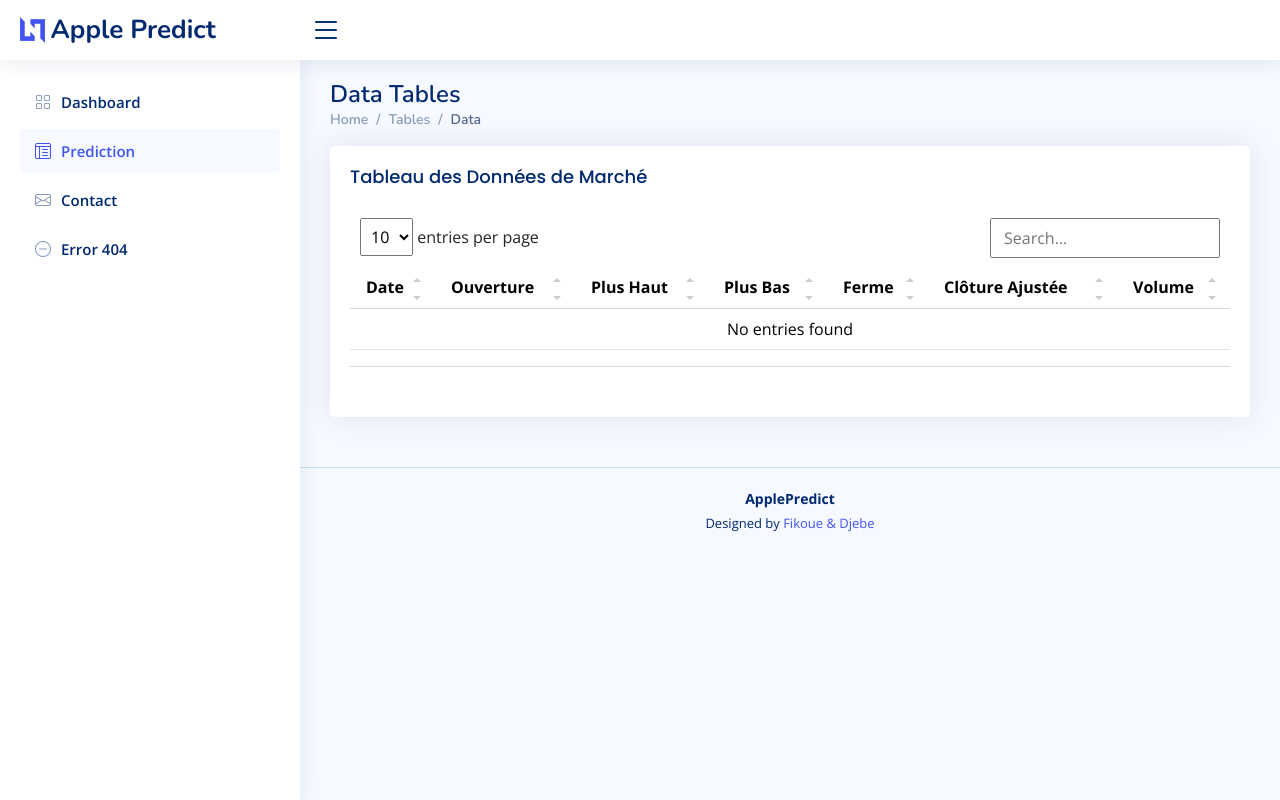
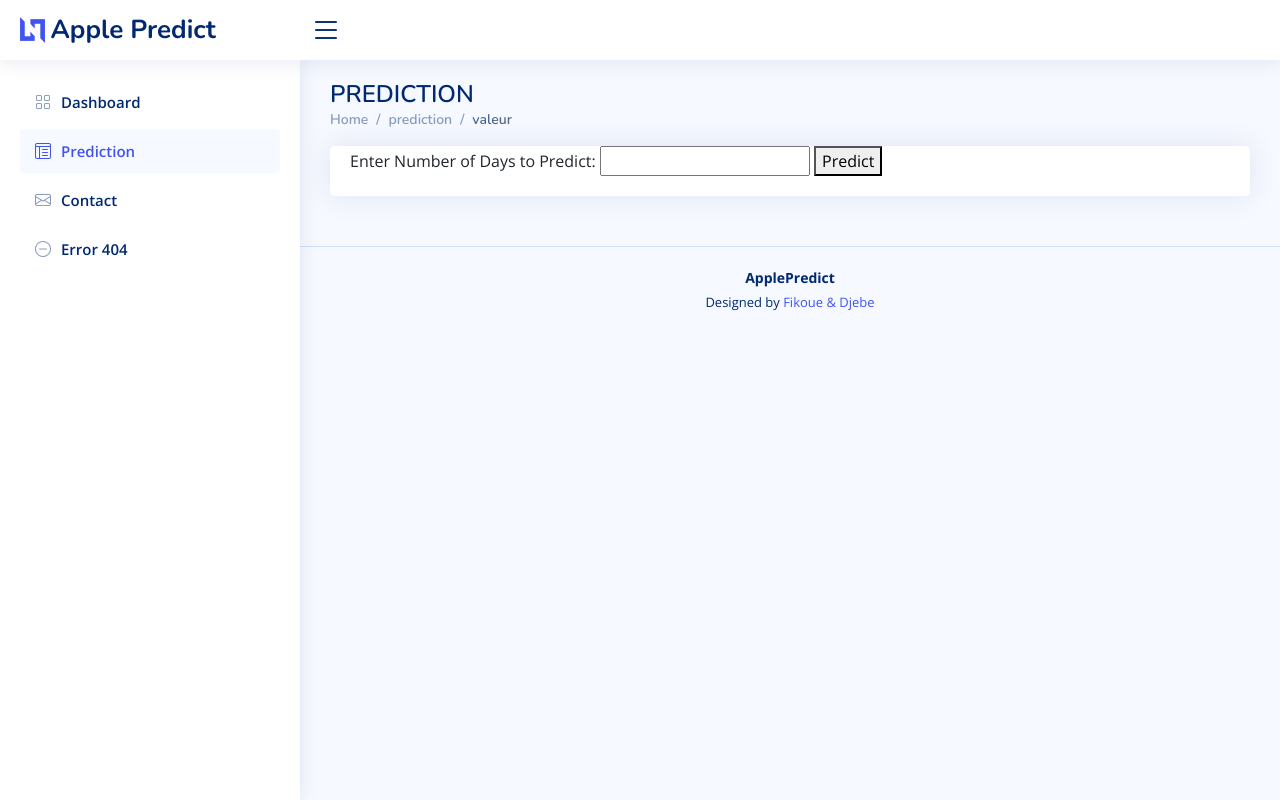
Before and after one commit to DjebeLudovic/cout_apple, a Flask app: page /tables-data in a window 1280 px wide. Run offline with Flask 3, Linux system fonts and the light colour scheme; parts of the project's set-up code (start-up, migrations or seed data) failed here and were passed over; some libraries are stand-ins or nearby versions.

Commit message:
prediction

```diff
--- /dev/null
+++ b/model/predict.py
@@ -0,0 +1,67 @@
+import pandas as pd
+import numpy as np
+import dateparser
+from sklearn.preprocessing import MinMaxScaler
+from tensorflow.keras.models import load_model
+
+# Charger le dataset
+df = pd.read_csv(r'C:\v_librairie\pwp\prediction_apple\moduleweb\dataset\cours_apple_5.csv')
+
+# Fonction pour nettoyer et convertir les colonnes contenant des valeurs numériques
+def clean_and_convert_column(col):
+    col = col.str.replace('\u202f', '')  # Supprimer les espaces insécables
+    col = col.str.replace(',', '.')      # Remplacer les virgules par des points
+    return col.astype(float)             # Convertir en type float
+
+# Nettoyer les colonnes numériques
+numeric_cols = ['Ouverture', 'Plus Haut', 'Plus Bas', 'Ferme', 'Clôture Ajustée', 'Volume']
+for col in numeric_cols:
+    df[col] = clean_and_convert_column(df[col])
+
+# Conversion de la colonne 'Date' en datetime
+df['Date'] = df['Date'].apply(lambda x: dateparser.parse(x))
+df['Date'] = pd.to_datetime(df['Date'], dayfirst=True)
+
+# Définir la colonne 'Date' comme index
+df.set_index('Date', inplace=True)
+
+# Normalisation des données (exemple avec la colonne 'Ferme')
+scaler = MinMaxScaler(feature_range=(0, 1))
+scaled_data = scaler.fit_transform(df[['Ferme']])
+
+# Paramètres
+sequence_length = 120
+
+# Fonction pour créer des séquences
+def create_sequences(data, sequence_length):
+    X, Y = [], []
+    for i in range(sequence_length, len(data)):
+        X.append(data[i-sequence_length:i, 0])
+        Y.append(data[i, 0])
+    return np.array(X), np.array(Y)
+
+# Créer les séquences
+X, Y = create_sequences(scaled_data, sequence_length)
+
+# Charger votre modèle sauvegardé (remplacez le chemin avec celui de votre modèle)
+model = load_model(r'C:\v_librairie\pwp\prediction_apple\model\prediction.h5')
+
+# Fonction pour prédire les prix futurs (itératif)
+def predict_future_prices(n_days):
+    # Initialiser la séquence avec les dernières données disponibles
+    last_sequence = scaled_data[-sequence_length:].reshape(1, sequence_length, 1)
+
+    predictions = []
+
+    for _ in range(n_days):
+        # Prédire la valeur pour le jour suivant
+        predicted_price_scaled = model.predict(last_sequence)
+
+        # Revenir à l'échelle originale
+        predicted_price = scaler.inverse_transform(predicted_price_scaled.reshape(-1, 1))
+        predictions.append(predicted_price[0][0])
+
+        # Mettre à jour la séquence en ajoutant la valeur prédite et en supprimant la plus ancienne
+        last_sequence = np.append(last_sequence[:, 1:, :], predicted_price_scaled.reshape(1, 1, 1), axis=1)
+
+    return predictions
--- a/moduleweb/route.py
+++ b/moduleweb/route.py
@@ -1,4 +1,8 @@
-from flask import Blueprint, render_template
+from flask import Blueprint, render_template, request, send_file
+from model.predict import predict_future_prices
+import matplotlib.pyplot as plt
+import io
+import pandas as pd
 
 # Créer un Blueprint
 routes = Blueprint(
@@ -25,6 +29,42 @@ def pages_contact():
 def pages_error_404():
     return render_template("pages-error-404.html")
 
-@routes.route("/tables-data")
+
+@routes.route("/tables-data", methods=['GET', 'POST'])
 def tables_data():
-    return render_template("tables-data.html")
+    prediction_result = None
+    prediction_days = None
+
+    if request.method == 'POST':
+        # Récupérer la date saisie par l'utilisateur
+        prediction_days = request.form.get('prediction_days', type=int)
+
+        if prediction_days:
+            # Convertir la date en datetime
+            input_date = pd.to_datetime(prediction_days, errors='coerce')
+
+            # Effectuer la prédiction
+            prediction_result = predict_future_prices(prediction_days)
+
+    return render_template("tables-data.html", prediction=prediction_result, prediction_days=prediction_days)
+
+@routes.route("/prediction-plot")
+def prediction_plot():
+    # Générer un graphique avec les prédictions
+    predicted_prices = predict_future_prices(10)  # 10 jours
+
+    plt.figure(figsize=(10, 6))
+    plt.plot(range(1, 11), predicted_prices, marker='o', label="Predicted Prices")
+    plt.title("Predicted Future Prices for the Next 10 Days")
+    plt.xlabel("Days")
+    plt.ylabel("Predicted Price")
+    plt.grid()
+    plt.legend()
+
+    # Sauvegarder l'image dans un buffer
+    buf = io.BytesIO()
+    plt.savefig(buf, format='png')
+    buf.seek(0)
+    plt.close()
+
+    return send_file(buf, mimetype='image/png')
--- a/moduleweb/templates/tables-data.html
+++ b/moduleweb/templates/tables-data.html
@@ -94,12 +94,12 @@
   <main id="main" class="main">
 
     <div class="pagetitle">
-      <h1>Data Tables</h1>
+      <h1>PREDICTION</h1>
       <nav>
         <ol class="breadcrumb">
           <li class="breadcrumb-item"><a href="index.html">Home</a></li>
-          <li class="breadcrumb-item">Tables</li>
-          <li class="breadcrumb-item active">Data</li>
+          <li class="breadcrumb-item">prediction</li>
+          <li class="breadcrumb-item active">valeur</li>
         </ol>
       </nav>
     </div><!-- End Page Title -->
@@ -109,23 +109,27 @@
             <div class="col-lg-12">
                 <div class="card">
                     <div class="card-body">
-                      <h5 class="card-title">Tableau des Données de Marché</h5>
-                      <table class="table datatable">
-                          <thead>
-                              <tr>
-                                  <th>Date</th>
-                                  <th>Ouverture</th>
-                                  <th>Plus Haut</th>
-                                  <th>Plus Bas</th>
-                                  <th>Ferme</th>
-                                  <th>Clôture Ajustée</th>
-                                  <th>Volume</th>
-                              </tr>
-                          </thead>
-                          <tbody id="table-body">
-                              <!-- Les données seront insérées ici -->
-                          </tbody>
-                      </table>
+                      <!-- Formulaire pour entrer  -->
+                      <form action="{{ url_for('routes.tables_data') }}" method="post">
+                        <label for="prediction_days">Enter Number of Days to Predict:</label>
+                        <input type="number" id="prediction_days" name="prediction_days" min="1" required>
+                        <button type="submit">Predict</button>
+                    </form>
+
+                    <!-- Afficher la prédiction -->
+                    {% if prediction %}
+                        <h2>Predicted Prices for the next {{ prediction_days }} days:</h2>
+                        <ul>
+                            {% for price in prediction %}
+                                <li>{{ price }}</li>
+                            {% endfor %}
+                        </ul>
+
+                        <!-- Afficher le graphique des prédictions -->
+                        <div id="prediction-plot">
+                            <img src="{{ url_for('routes.prediction_plot') }}" alt="Prediction Plot">
+                        </div>
+                    {% endif %}
                     </div>
                 </div>
             </div>
```
Also changed, not shown: requirements.txt (added, +391 -0 lines), model/__init__.py (added), 4 other files. Lines whose indentation alone changed are shown as unchanged.
